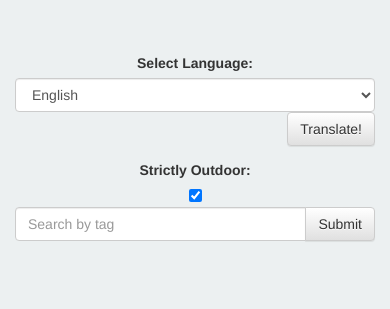
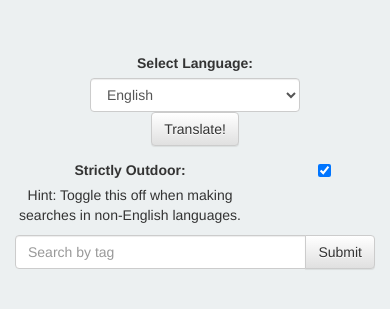
Before and after one commit to gfed53/flickr-search, a website: page src/index.html in a window 390 px wide. Shown: the part 715-1024 px from the top of the page. Drawn offline with nearby package versions, Linux system fonts and the light colour scheme; some packages are replaced by stand-ins of ours.

Commit message:
Added hint for strictly-outdoor search, adjusted layout for certain viewports

```diff
--- a/src/index.html
+++ b/src/index.html
@@ -32,7 +32,7 @@
 						<label>Select Language: </label>
 					</div>
 					<div class="col-md-4">
-						<select class="form-control" ng-model="flickr.lang" ng-options="item.label for item in flickr.langs">
+						<select class="form-control trans-select" ng-model="flickr.lang" ng-options="item.label for item in flickr.langs">
 						</select>
 					</div>
 					<div class="col-md-4" id="trans-btn-container">
@@ -40,10 +40,11 @@
 					</div>
 				</div>
 				<div class="row" id="filter-section">
-					<div class="col-md-6">
+					<div class="col-xs-8">
 						<label>Strictly Outdoor:</label>
+						<p>Hint: Toggle this off when making searches in non-English languages.</p>
 					</div>
-					<div class="col-md-6">
+					<div class="col-xs-4 filter-checkbox">
 						<input type="checkbox" name="" id="" ng-model="flickr.outdoor">
 					</div>
 				</div>
--- a/src/styles/styles.css
+++ b/src/styles/styles.css
@@ -42,8 +42,13 @@ header h1 {
 	margin-bottom: 1em;
 }
 
-#trans-btn-container {
-	text-align: right;
+#trans-btn-container, .filter-checkbox {
+	text-align: center;
+}
+
+.trans-select {
+	max-width: 15em;
+	margin: 0 auto;
 }
 
 .results-section {
@@ -119,3 +124,9 @@ header h1 {
 		width: 75%;
 	}
 }
+
+@media screen and (min-width: 993px){
+	.trans-select {
+		max-width: 100%;
+	}
+}
```
